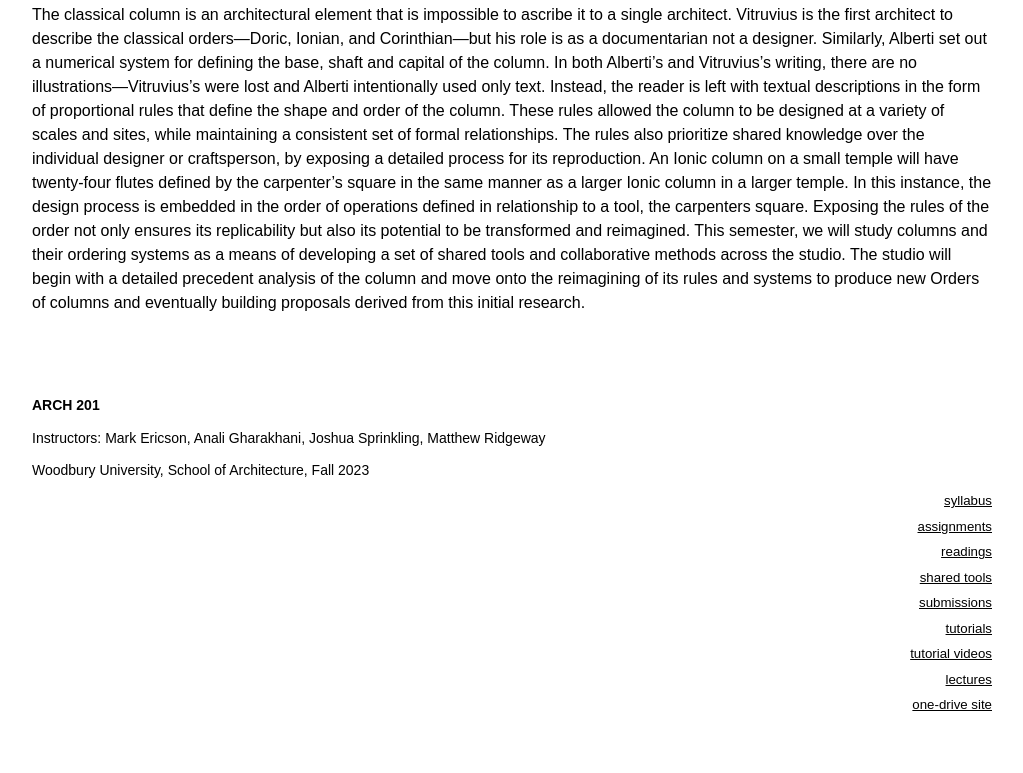
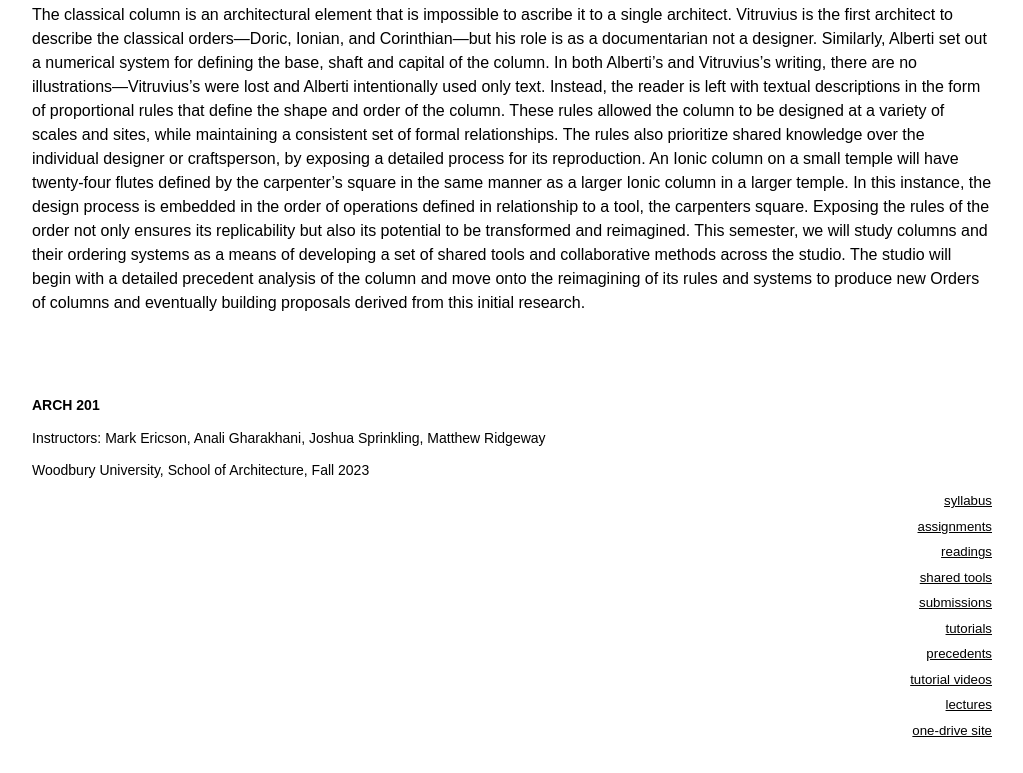
Before and after one commit to mcericson/Orders, a plain HTML site: page index.html in a window 1280 px wide. Shown: the part 117-890 px from the top of the page, without its empty margins (128-1151 px from the left). Drawn offline with Linux system fonts and the light colour scheme; a web font is replaced by a local one.

Commit message:
add precedents link

```diff
--- a/index.html
+++ b/index.html
@@ -54,6 +54,8 @@
                         target="_blank">submissions</a></h5>
         <h5> <a href="https://woodburyedu-my.sharepoint.com/:f:/g/personal/mark_ericson_woodbury_edu/EmldrpECjU9NuWoQs1-XO0IBgzaLVZnXw06BHZIUc-KFlA?e=gqmMUS"
                         target="_blank">tutorials</a></h5>
+        <h5> <a href="https://woodburyedu-my.sharepoint.com/:f:/g/personal/mark_ericson_woodbury_edu/En4J1W8N3QxJhSYxB-kSER8BMLUqK2lmlyFWEnssxh661w?e=gItCqv"
+                        target="_blank">precedents</a></h5>
         <h5> <a href="https://woodburyedu-my.sharepoint.com/:l:/g/personal/mark_ericson_woodbury_edu/FCxaOp_g4J9Nhhmskw0gWWgBGIxfbSLZHzs0k52LMEqucQ?e=CEARQa"
                         target="_blank">tutorial videos</a></h5>
         <h5> <a href="https://woodburyedu-my.sharepoint.com/:f:/g/personal/mark_ericson_woodbury_edu/EoAbLAT6nd5IsT5RtpUmylQBalR46sLWpnpCIe5PiU0JRQ?e=SLaG2W"
```
